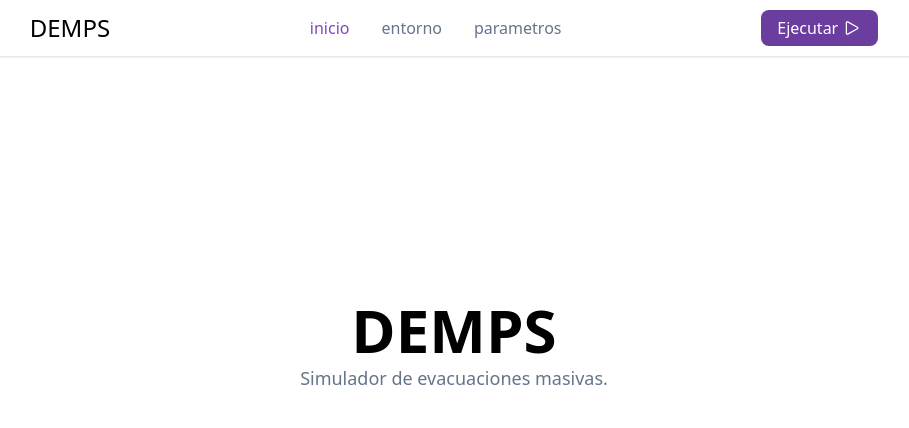
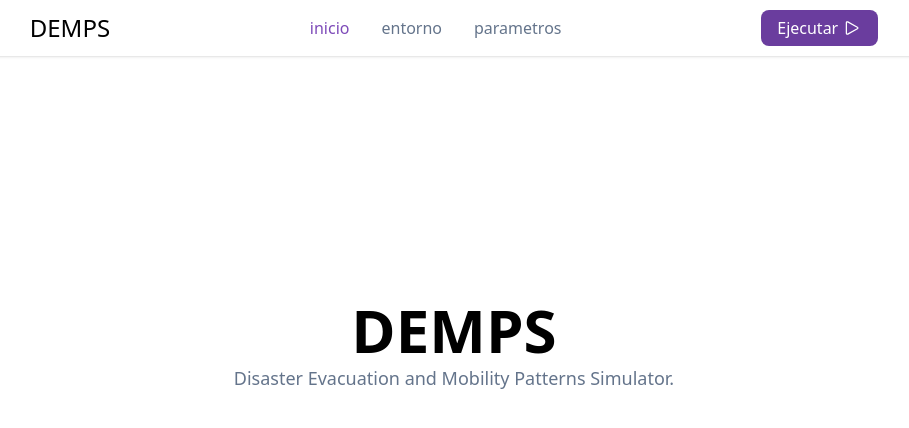
Before and after one commit to ariel-salgado/demps, a SvelteKit app: page / in a window 1280 px wide. Shown: the top 428 px of the page, without its empty margins (186-1095 px from the left). Built offline with nearby package versions, Linux system fonts and the light colour scheme.

Commit message:
Added correct demps definition

```diff
--- a/src/routes/(app)/(index)/+page.svelte
+++ b/src/routes/(app)/(index)/+page.svelte
@@ -6,6 +6,6 @@
 <section class="grid h-full place-items-center items-center justify-items-center">
 	<div class="-mt-40 text-center">
 		<h1 class="text-6xl font-bold">DEMPS</h1>
-		<p class="py-1 text-lg text-slate-500">Simulador de evacuaciones masivas.</p>
+		<p class="py-1 text-lg text-slate-500">Disaster Evacuation and Mobility Patterns Simulator.</p>
 	</div>
 </section>
```
